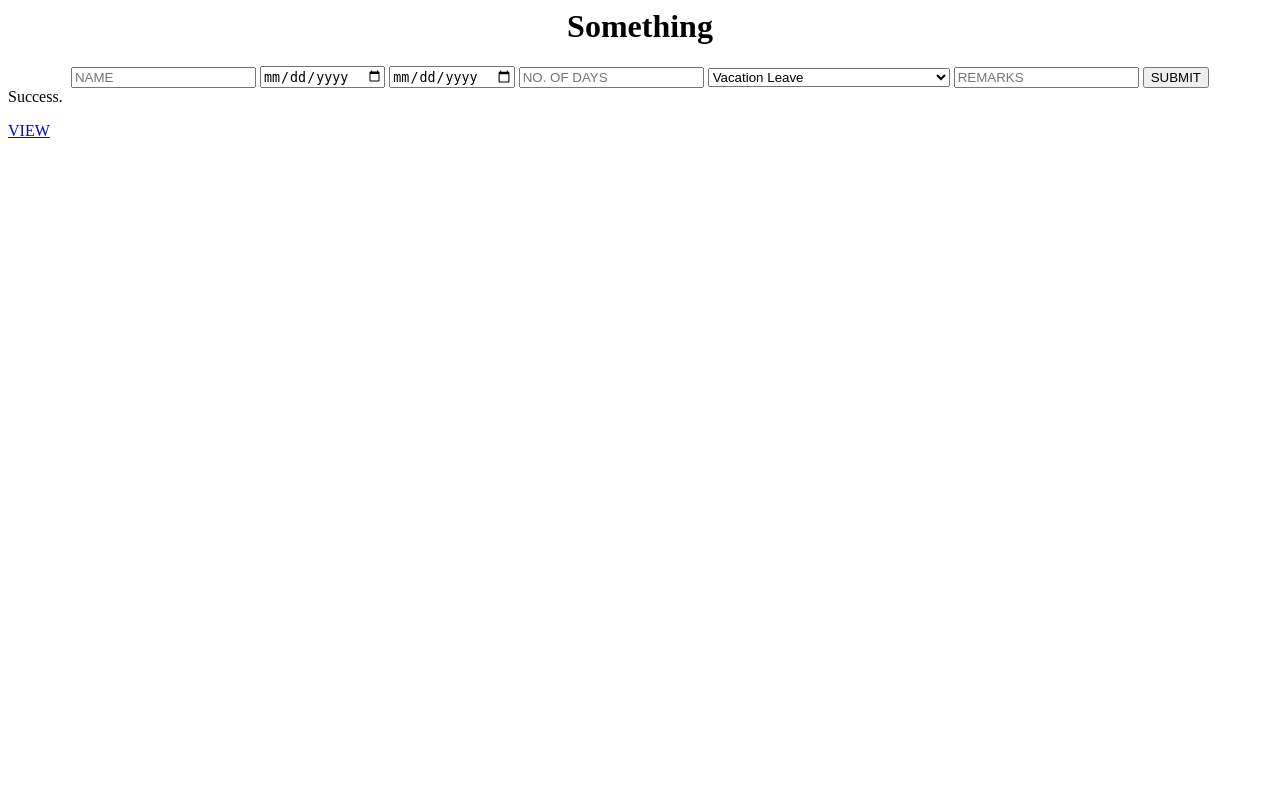
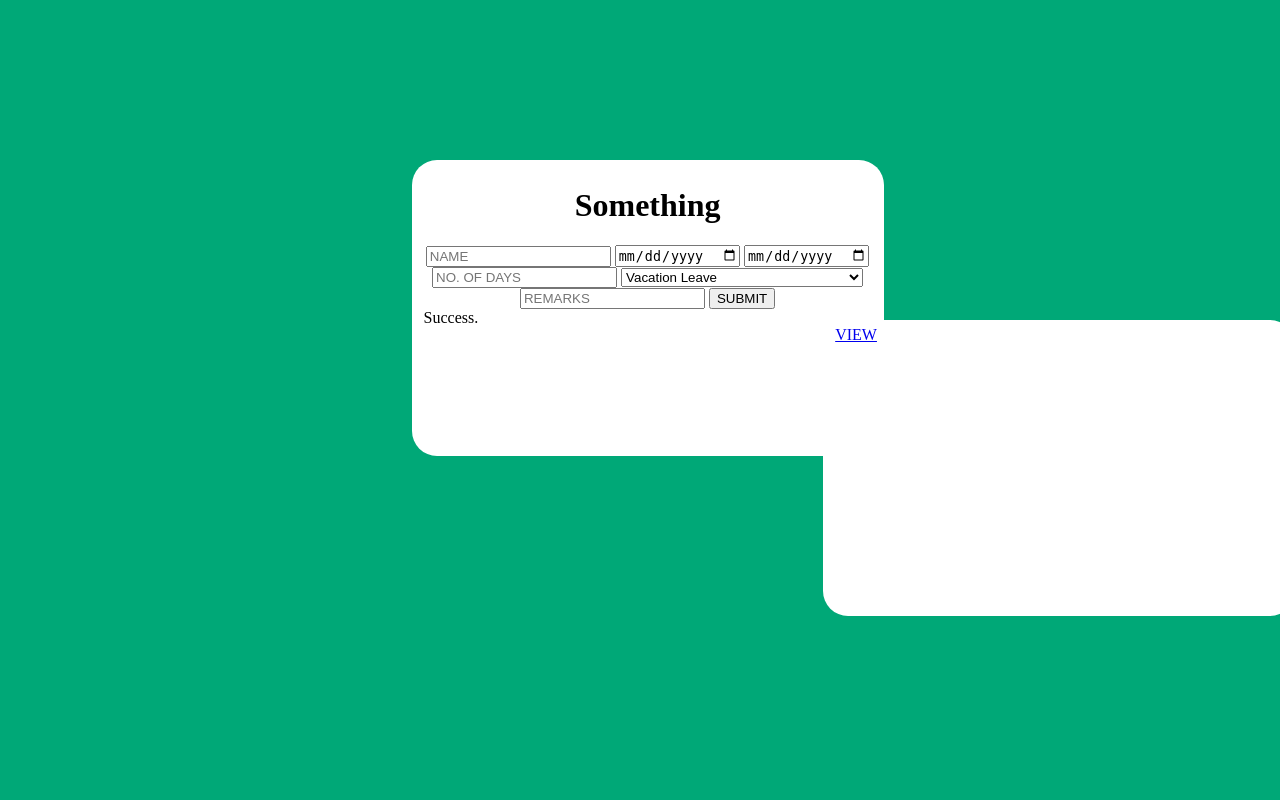
Before and after one commit to AgasMatt/WebpageProject, a PHP site: page /addtoleave.php in a window 1280 px wide. Run offline with PHP 8.4, Linux system fonts and the light colour scheme.

Commit message:
Update addtoleave.php

```diff
--- a/addtoleave.php
+++ b/addtoleave.php
@@ -3,9 +3,24 @@
 	<head>
 		<title>Untitled</title>
 	</head>
-
+	<style>
+		body{
+			background-color: #00A877;
+		}
+		fieldset{
+			width:35vw;
+			height: 35vh;
+			left: 32vw;
+			top: 20vh;
+			position: absolute;
+			border: none;
+	        background-color: WHITE;
+			border-radius: 25px;
+		}
+	</style>
 	<body>
 		<form action="" method="post">
+			<fieldset>
 			<center>
 				<div class="body">
 					<h1>Something</h1>
@@ -52,6 +67,7 @@
 				echo "Success.";
 			}
 			?>
+				<fieldset>
 		</form>
 		<a href="leavetable.php">VIEW</a>
 	</body>
```
